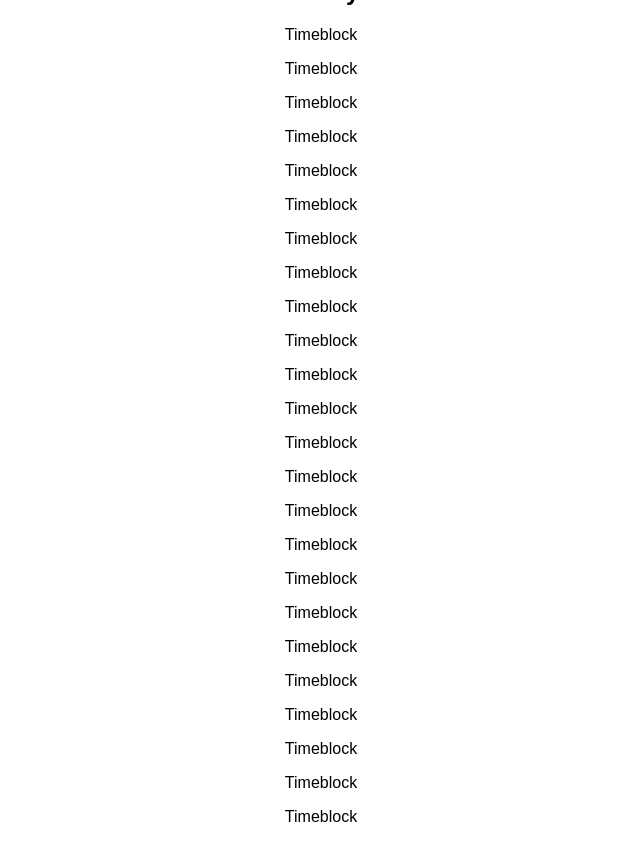
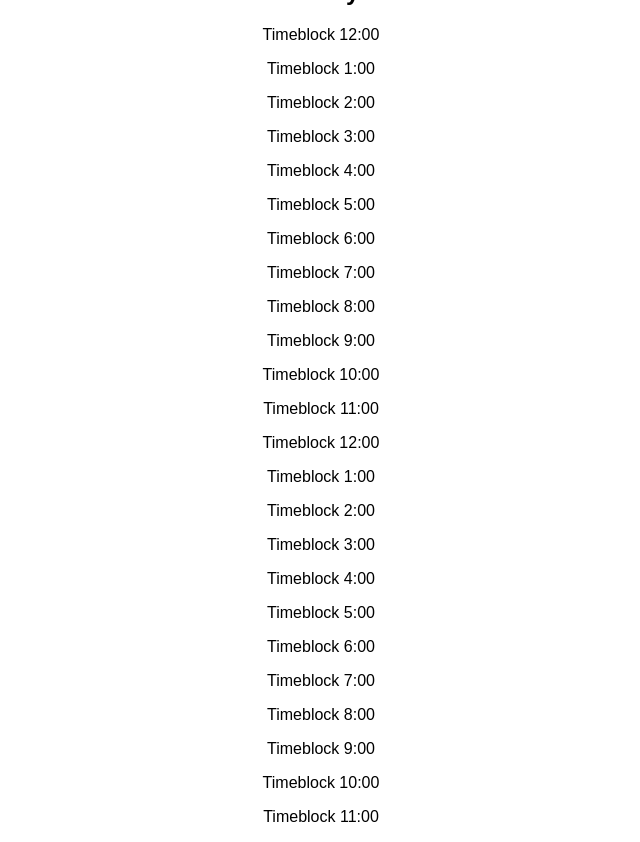
Before and after one commit to shimoal/are-you-free, a React (Create React App) app: page / in a window 1280 px wide. Shown: the whole page, without its empty margins (319-959 px from the left). Built offline with nearby package versions, Linux system fonts and the light colour scheme.

Commit message:
Add numbers to timeblocks

```diff
--- a/src/components/TimeBlock.js
+++ b/src/components/TimeBlock.js
@@ -1,5 +1,5 @@
 import React from 'react';
 
-export default function() {
-  return <p>Timeblock</p>
+export default function(props) {
+  return <p>Timeblock {props.number}:00</p>
 };
--- a/src/components/TimeBlocks.js
+++ b/src/components/TimeBlocks.js
@@ -2,9 +2,9 @@ import React from 'react';
 import TimeBlock from './TimeBlock';
 
 export default function() {
-  const timeblocks = [];
-  for (let i = 0; i < 12; i++) {
-    timeblocks.push(<TimeBlock />);
+  const timeblocks = [<TimeBlock number={12}/>];
+  for (let i = 1; i < 12; i++) {
+    timeblocks.push(<TimeBlock number={i}/>);
   }
 
   return (
```
